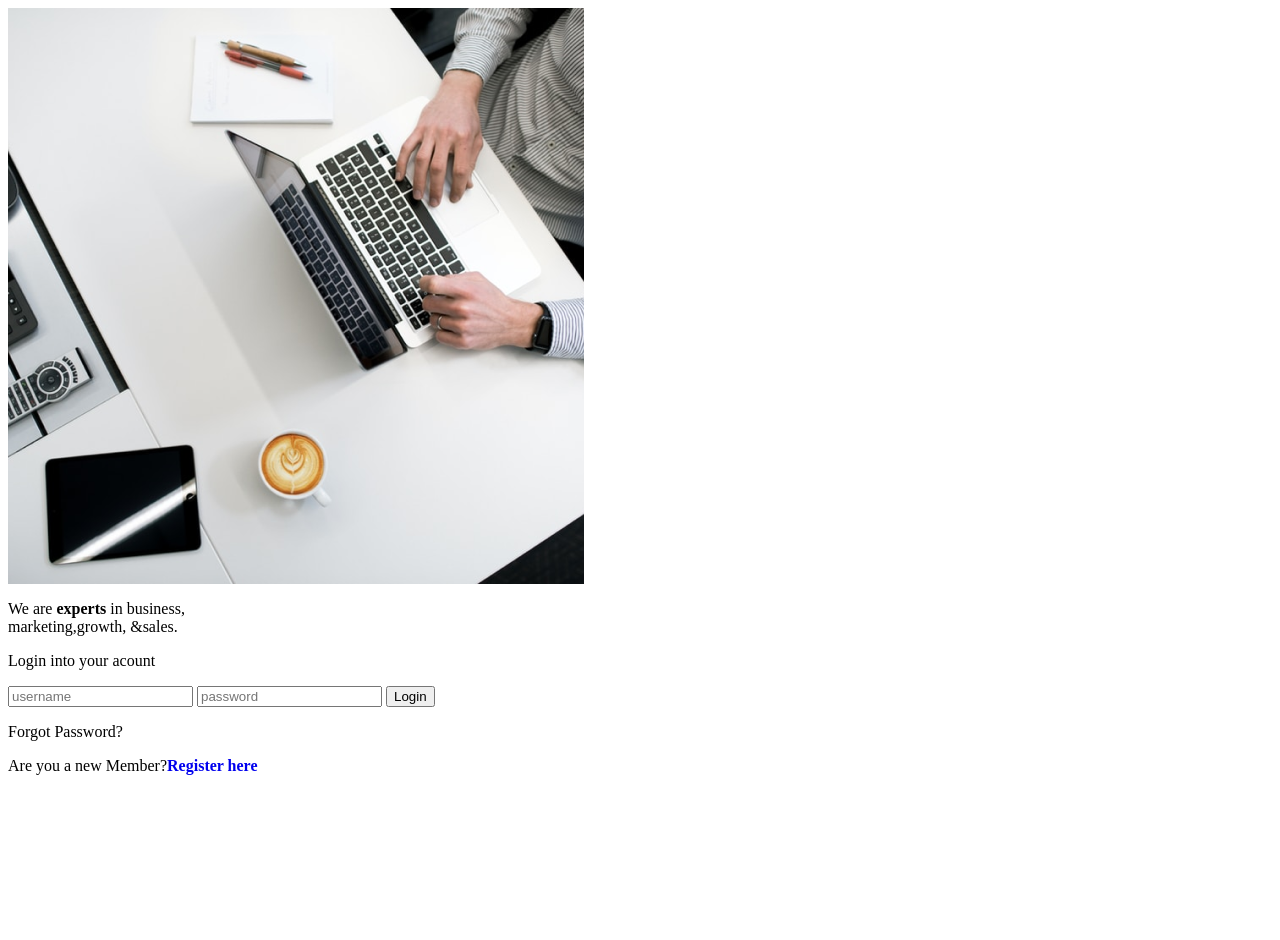
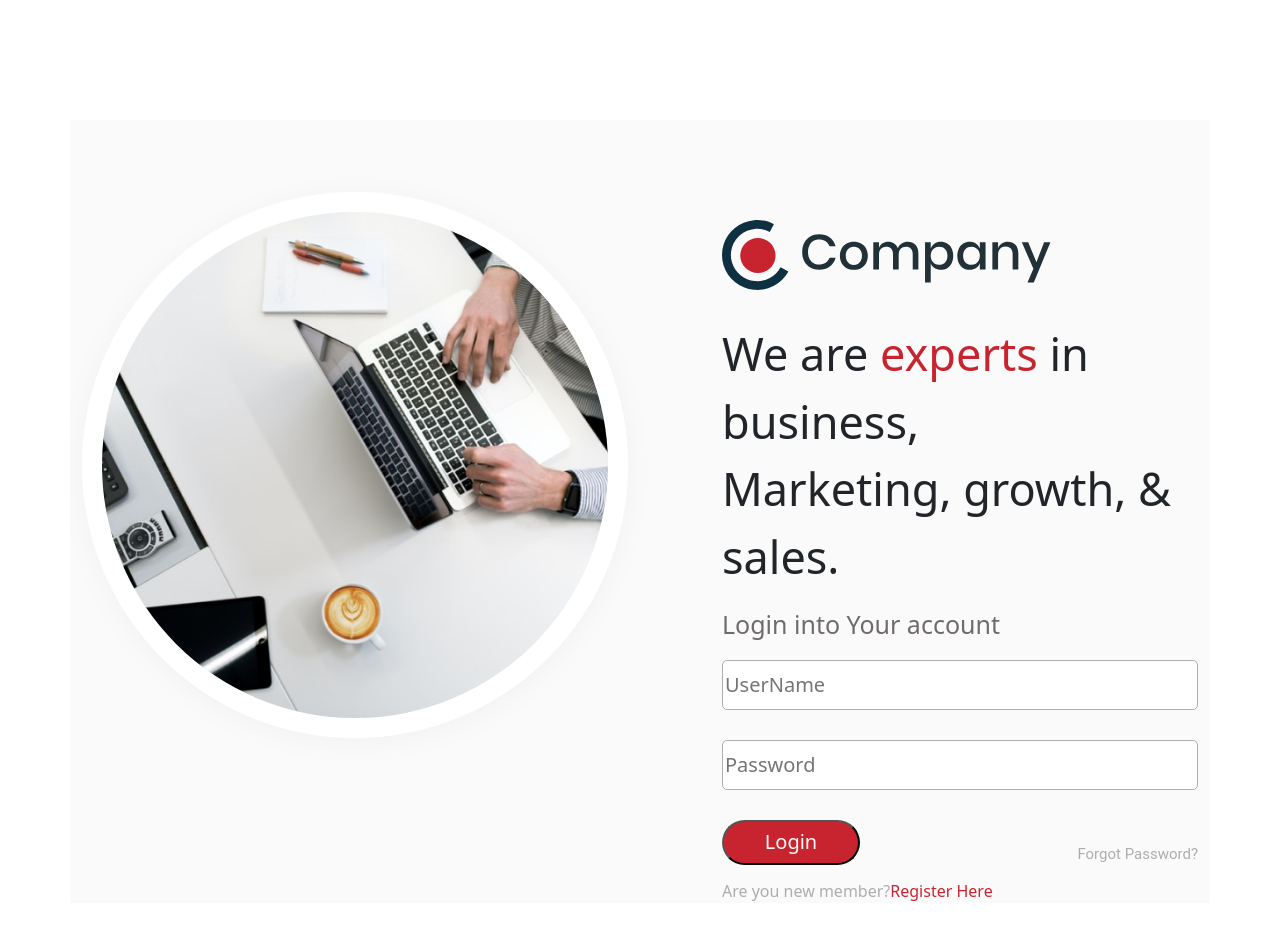
Before and after one commit to bhautikbheda2002/Assignment-1, a plain HTML site: page index.html in a window 1280 px wide. Before the commit the page ends 800 px from the top, so only its background shows below. Drawn offline with Linux system fonts and the light colour scheme.

Commit message:
Add files via upload

```diff
--- a/index.html
+++ b/index.html
@@ -1,28 +1,50 @@
-<html lang="en">
+<!DOCTYPE html>
+<html>
     <head>
-    <meta charset="UTF-8">
-    <meta http-equiv="X-UA-Compatible" content="IE=edge">
-    <meta name="viewport" content="width=device-width, initial-scale=1.0">
-    <title>Document</title>
-    <link rel="stylesheet" href="css\style.css">
+        <meta name="viewport" content="width=device-width, initial-scale=1, shrink-to-fit=no">
+        <title>Login Page</title>
+        <link rel="stylesheet" href="css/style.css">
+        <link rel="stylesheet" href="css/bootstrap.min.css">
     </head>
     <body>
-
-    <div class="total">
-
-    <div class="image">
-        <img src="images\hero-image.png" alt="index page image" class="image1">
+        <div class="container">
+            <div class="row">
+                <div class="col-md-6">
+                    <img src="images/hero-image.png" id="image">
                 </div>
-
-    <p class="text">We are <b class="red">experts</b> in business,<br>marketing,growth, &sales.</p>
-    <p class="login" id="login">Login into your acount</p>
-    <input type="text" class="username" placeholder="username" >
-    <input type="password" class="password" placeholder="password">
-    <button class="button">Login</button>
-    <p class="forgot">Forgot Password?</p>
-    <p class="register">Are you a new Member?<a href="#" class="decor"><b class="reds">Register here</b></a></p>
-
+                <div class="col-md-6">
+                    <div><img src="images/header-logo.svg" id="header"></div>
+                    <div>
+                        <p id="text2">
+                          We are <spam id="experts">experts</spam> in business,<br> Marketing, growth, & sales.
+                        </p>
                     </div>
-
+                    <div>
+                        <p id="text4">
+                          Login into Your account
+                        </p>
+                      </div>
+                      <div class="form">
+                        <form action="">
+                          <input type="text" id="username" placeholder="UserName"><br><br>
+                          <input type="text" id="password" placeholder="Password">
+                        </form>
+                        <br>
+                        <button type="submit" id="btn">Login</button>
+                        <div class="forgot">
+                          <a href="">
+                            <p id="forgot">
+                              Forgot&nbsp;Password?
+                            </p>
+                          </a>
+                        </div>
+                      </div>
+                      <div>
+                        <div class="register">
+                         <div id="pera">Are you new member?</div>
+                         <div ><a href="" id="reg">Register&nbsp;Here</a></div>
+                </div>
+            </div>
+        </div>
     </body>
 </html>
```
Lines whose indentation alone changed are shown as unchanged.
